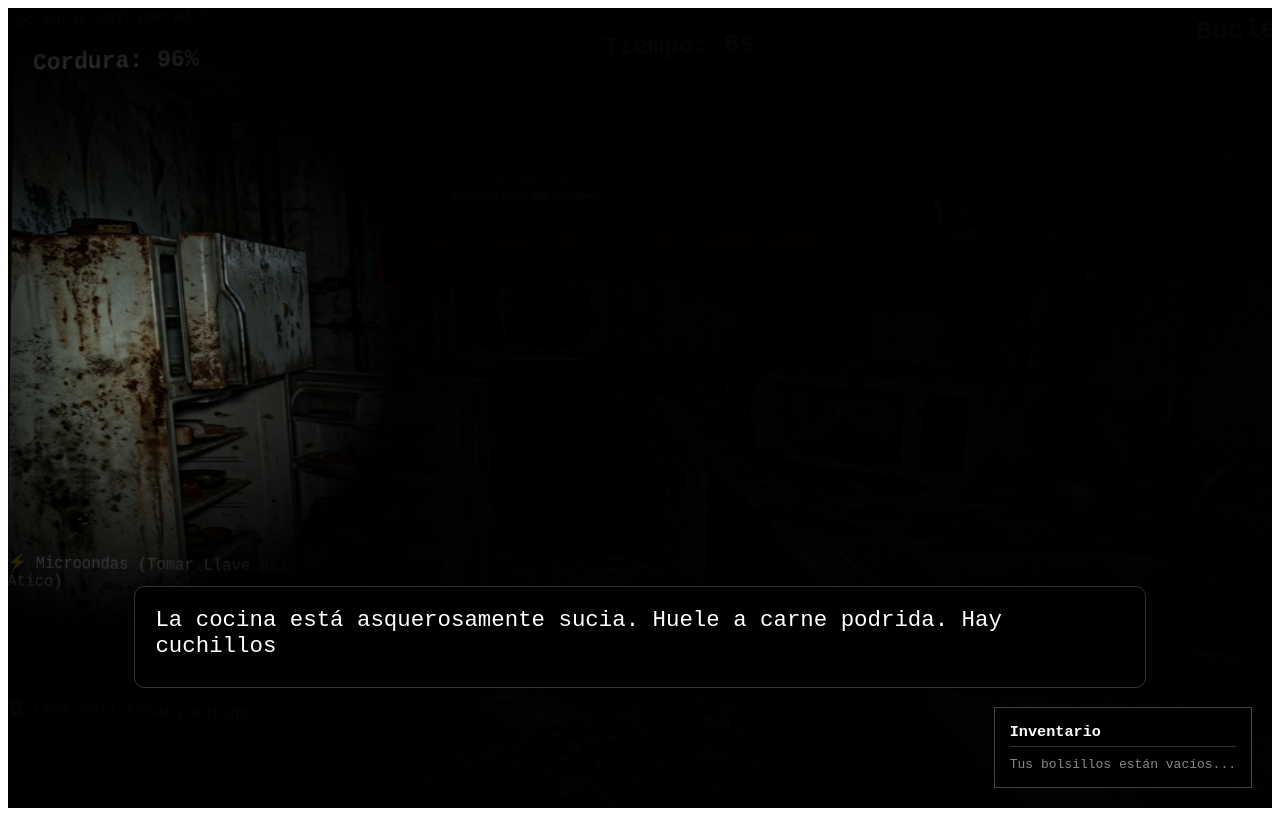
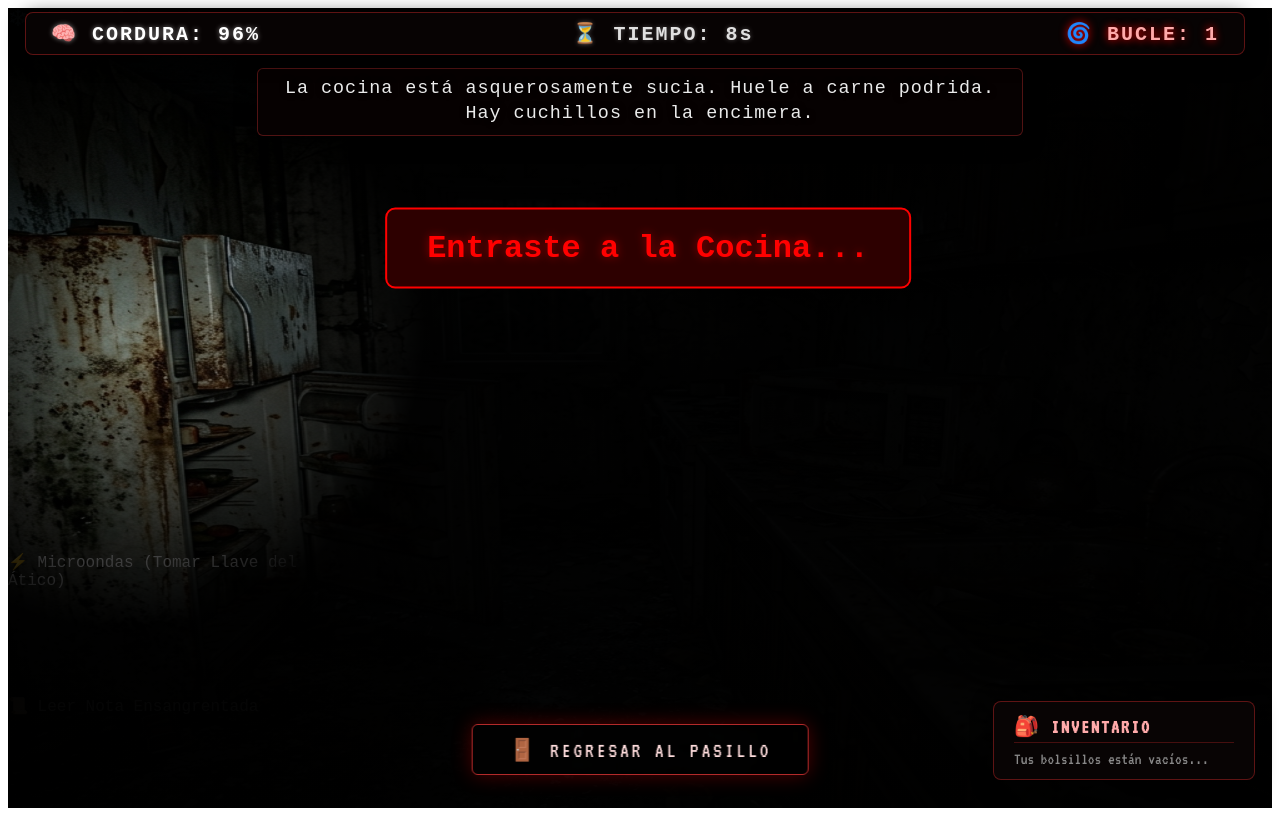
Before and after one commit to danielramirez272006-arch/juego-terror, a React (Vite) app in the folder juego/: page /juego/1 in a window 1280 px wide. Both pictures are taken after a click on the button "🚪 Cocina". Built offline with nearby package versions, Linux system fonts and the light colour scheme.

Commit message:
feat(gameplay): implementar maquina de estados useGame, cordura y alertas diegeticas

```diff
--- a/juego/src/features/game/use-game.js
+++ b/juego/src/features/game/use-game.js
@@ -1,10 +1,9 @@
-import { useState, useEffect, useRef } from 'react';
+import { useState, useEffect, useRef, useCallback } from 'react';
 import { useNavigate } from 'react-router-dom';
 import { useInventory } from '../inventory/useInventory';
 import { useAudioEngine } from '../audio/useAudioEngine';
 
 const LOCAL_API_URL = import.meta.env.VITE_API_URL || 'http://localhost:3000/scores';
-const WEBHOOK_N8N_URL = import.meta.env.VITE_WEBHOOK_N8N_URL || 'https://n8n.webhook.ejemplo.com/game-over';
 
 export const useGame = (nivelInicial = 1) => {
   const finalizadoRef = useRef(false);
@@ -28,21 +27,16 @@ export const useGame = (nivelInicial = 1) => {
   const [transitioning, setTransitioning] = useState(false);
   const [victoria, setVictoria] = useState(false);
   const [notaActiva, setNotaActiva] = useState(null);
-  const [codigoSecreto, setCodigoSecreto] = useState([6, 6, 6]);
+  const [codigoSecreto] = useState(() => [
+    Math.floor(Math.random() * 10),
+    Math.floor(Math.random() * 10),
+    Math.floor(Math.random() * 10)
+  ]);
   const [luzEncendida, setLuzEncendida] = useState(true);
-
-  // Generate random code on init
-  useEffect(() => {
-    setCodigoSecreto([
-      Math.floor(Math.random() * 10),
-      Math.floor(Math.random() * 10),
-      Math.floor(Math.random() * 10)
-    ]);
-  }, []);
 
   // --- HOOKS ADICIONALES ---
   const { items, addItem } = useInventory();
-  const { playSound, stopSound, stopAll, setVolume } = useAudioEngine();
+  const { playSound, stopAll, setVolume } = useAudioEngine();
   const timerRef = useRef(null);
   const navigate = useNavigate();
 
@@ -87,8 +81,7 @@ export const useGame = (nivelInicial = 1) => {
     }
   };
 
-  const finalizarPartida = async (nombreJugador, isVictory = false) => {
-    if (juegoTerminado) return;
+  const finalizarPartida = useCallback(async (nombreJugador, isVictory = false) => {
     if (finalizadoRef.current) return;
     finalizadoRef.current = true;
     setJuegoTerminado(true);
@@ -142,19 +135,19 @@ export const useGame = (nivelInicial = 1) => {
     } finally {
       setLoading(false);
     }
-  };
+  }, [bucleActual, tiempoTranscurrido, navigate, playSound, stopAll]);
 
   // Condición de Derrota
   useEffect(() => {
     if (sanity <= 0 && !juegoTerminado) {
       // eslint-disable-next-line react-hooks/set-state-in-effect
-      finalizarPartida("Alma Perdida", "Final Malo: Cordura Cero");
+      finalizarPartida("Alma Perdida", false);
     }
     // eslint-disable-next-line react-hooks/exhaustive-deps
   }, [sanity, juegoTerminado]);
   // --- MECÁNICAS DE JUEGO ---
-  const recibirSusto = (danio = 20) => {
-    if (juegoTerminado) return;
+  const recibirSusto = useCallback((danio = 20) => {
+    if (finalizadoRef.current) return;
     setEstadoSusto(true);
     playSound('susto');
     setSanity((prev) => Math.max(prev - danio, 0));
@@ -162,36 +155,29 @@ export const useGame = (nivelInicial = 1) => {
     setTimeout(() => {
       setEstadoSusto(false);
     }, 1500);
-  };
+  }, [playSound]);
 
-  const cambiarHabitacion = (nuevaHabitacion) => {
-    if (transitioning) return;
+  const bajarCordura = useCallback((danio = 2) => {
+    setSanity((prev) => Math.max(prev - danio, 0));
+  }, []);
+
+  const cambiarHabitacion = useCallback((nuevaHabitacion) => {
     playSound('puerta');
-    setTransitioning(true);
+    setRoom(nuevaHabitacion);
+  }, [playSound]);
 
-    // Simulate fade to black
-    setTimeout(() => {
-      setRoom(nuevaHabitacion);
-      // Wait a moment before fading back in
-      setTimeout(() => {
-        setTransitioning(false);
-      }, 100);
-    }, 600); // Wait 600ms for screen to go black
-  };
+  const recogerObjeto = useCallback((item) => {
+    addItem(item);
+  }, [addItem]);
 
-  const recogerObjeto = (item) => {
-    addItem(item);
-  };
-
-  const cruzarPuerta = () => {
-    if (transitioning) return;
+  const cruzarPuerta = useCallback(() => {
     playSound('puerta');
     setTransitioning(true);
 
     setTimeout(() => {
       // Condición de Final Bueno
       if (bucleActual >= 5) {
-        finalizarPartida("Superviviente", "Final Bueno: Escapaste");
+        finalizarPartida("Superviviente", true);
         return;
       }
 
@@ -208,35 +194,35 @@ export const useGame = (nivelInicial = 1) => {
         addItem("TUS PECADOS");
       }
 
-      setTimeout(() => setTransitioning(false), 100);
-    }, 600);
-  };
+      setTimeout(() => setTransitioning(false), 50);
+    }, 300);
+  }, [bucleActual, items, addItem, finalizarPartida, playSound]);
 
-  const mostrarAlerta = (mensaje) => {
+  const mostrarAlerta = useCallback((mensaje) => {
     setMensajeAlerta(mensaje);
     setTimeout(() => {
       setMensajeAlerta(null);
-    }, 4000);
-  };
+    }, 3500);
+  }, []);
 
-  const leerNota = (texto) => {
+  const leerNota = useCallback((texto) => {
     setNotaActiva(texto);
     setSanity(prev => Math.max(prev - 10, 0));
     playSound('ui_error');
-  };
+  }, [playSound]);
 
-  const cerrarNota = () => {
+  const cerrarNota = useCallback(() => {
     setNotaActiva(null);
-  };
+  }, []);
 
-  const repararLuz = () => {
+  const repararLuz = useCallback(() => {
     setLuzEncendida(true);
     playSound('ui_click');
     mostrarAlerta("Luz restaurada.");
-  };
+  }, [playSound, mostrarAlerta]);
 
   return {
     estado: { bucleActual, sanity, room, estadoSusto, tiempoTranscurrido, loading, errorGlobal, puntajes, inventory: items, mensajeAlerta, transitioning, victoria, codigoSecreto, notaActiva, luzEncendida },
-    acciones: { recibirSusto, cruzarPuerta, finalizarPartida, obtenerPuntajes, cambiarHabitacion, recogerObjeto, mostrarAlerta, leerNota, cerrarNota, repararLuz }
+    acciones: { recibirSusto, bajarCordura, cruzarPuerta, finalizarPartida, obtenerPuntajes, cambiarHabitacion, recogerObjeto, mostrarAlerta, leerNota, cerrarNota, repararLuz }
   };
 };
--- a/juego/src/features/inventory/Inventory.jsx
+++ b/juego/src/features/inventory/Inventory.jsx
@@ -3,18 +3,24 @@ export const Inventory = ({ items, onPecadosClick }) => {
     <div style={{
       position: 'fixed',
       bottom: '20px',
-      right: '20px',
-      backgroundColor: 'rgba(0, 0, 0, 0.8)',
-      border: '1px solid #444',
-      padding: '15px',
+      right: '25px',
+      backgroundColor: 'rgba(10, 5, 5, 0.82)',
+      backdropFilter: 'blur(8px)',
+      WebkitBackdropFilter: 'blur(8px)',
+      border: '1px solid rgba(255, 50, 50, 0.35)',
+      borderRadius: '8px',
+      padding: '12px 20px',
       color: '#fff',
-      minWidth: '200px',
+      minWidth: '220px',
       zIndex: 1000,
-      fontFamily: 'monospace'
+      fontFamily: "'VT323', monospace",
+      boxShadow: '0 4px 20px rgba(0, 0, 0, 0.8)'
     }}>
-      <h3 style={{ margin: '0 0 10px 0', borderBottom: '1px solid #333', paddingBottom: '5px' }}>Inventario</h3>
+      <h3 style={{ margin: '0 0 8px 0', borderBottom: '1px solid rgba(255, 50, 50, 0.25)', paddingBottom: '4px', fontSize: '1.25rem', letterSpacing: '2px', color: '#ffaaaa' }}>
+        🎒 INVENTARIO
+      </h3>
       {items.length === 0 ? (
-        <p style={{ color: '#888', margin: 0 }}>Tus bolsillos están vacíos...</p>
+        <p style={{ color: '#888', margin: 0, fontSize: '1.05rem' }}>Tus bolsillos están vacíos...</p>
       ) : (
         <ul style={{ listStyle: 'none', padding: 0, margin: 0 }}>
           {items.map(item => (
@@ -22,10 +28,12 @@ export const Inventory = ({ items, onPecadosClick }) => {
               key={item}
               onClick={() => { if(item === "TUS PECADOS" && onPecadosClick) onPecadosClick() }}
               style={{
-                marginBottom: '5px',
-                color: item === "TUS PECADOS" ? 'red' : 'white',
+                marginBottom: '4px',
+                fontSize: '1.15rem',
+                letterSpacing: '1px',
+                color: item === "TUS PECADOS" ? '#ff3333' : '#e0e0e0',
                 cursor: item === "TUS PECADOS" ? 'pointer' : 'default',
-                textShadow: item === "TUS PECADOS" ? '0 0 5px darkred' : 'none',
+                textShadow: item === "TUS PECADOS" ? '0 0 8px red' : 'none',
                 fontWeight: item === "TUS PECADOS" ? 'bold' : 'normal'
               }}
             >
--- a/juego/src/pages/game-page.jsx
+++ b/juego/src/pages/game-page.jsx
@@ -47,12 +47,12 @@ const animacionesYFiltros = `
     color: #fff;
     font-family: 'Courier New', Courier, monospace;
     overflow: hidden;
-    perspective: 1000px;
   }
 
   .room-3d-wrapper {
-    transition: transform 0.1s ease-out;
-    transform-style: preserve-3d;
+    position: relative;
+    width: 100vw;
+    height: 100vh;
   }
 
   /* Linterna: viñeta radial */
@@ -85,7 +85,7 @@ const animacionesYFiltros = `
 
 export default function GamePage() {
   const { nivel } = useParams();
-  const { nombreJugador, playerImage } = useGlobalContext();
+  const { playerImage } = useGlobalContext();
   const nivelInicial = parseInt(nivel) || 1;
 
   const { estado, acciones } = useGame(nivelInicial);
@@ -107,12 +107,6 @@ export default function GamePage() {
     if (flashlightRef.current) {
       const radius = corduraBaja ? '150px' : '300px';
       flashlightRef.current.style.background = `radial-gradient(circle at ${e.clientX}px ${e.clientY}px, transparent 0%, rgba(0,0,0,0.98) ${radius})`;
-    }
-
-    if (roomWrapperRef.current) {
-      const px = (e.clientX / window.innerWidth) - 0.5;
-      const py = (e.clientY / window.innerHeight) - 0.5;
-      roomWrapperRef.current.style.transform = `rotateY(${px * 10}deg) rotateX(${-py * 10}deg) scale(1.05)`;
     }
   };
 
@@ -161,17 +155,17 @@ export default function GamePage() {
   const renderRoom = () => {
     switch (room) {
       case 'hallway':
-        return <Hallway acciones={acciones} estado={estado} isTyping={isTyping} />;
+        return <Hallway acciones={acciones} estado={estado} />;
       case 'bathroom':
-        return <Bathroom acciones={acciones} estado={estado} isTyping={isTyping} />;
+        return <Bathroom acciones={acciones} estado={estado} />;
       case 'basement':
         return <Basement acciones={acciones} estado={estado} isTyping={isTyping} />;
       case 'kitchen':
-        return <Kitchen acciones={acciones} estado={estado} isTyping={isTyping} />;
+        return <Kitchen acciones={acciones} estado={estado} />;
       case 'attic':
-        return <Attic acciones={acciones} estado={estado} isTyping={isTyping} />;
+        return <Attic acciones={acciones} estado={estado} />;
       default:
-        return <Hallway acciones={acciones} estado={estado} isTyping={isTyping} />;
+        return <Hallway acciones={acciones} estado={estado} />;
     }
   };
 
@@ -186,8 +180,7 @@ export default function GamePage() {
   return (
     <div className={`game-container ${sanity < 30 ? 'low-sanity-distortion' : ''}`} onMouseMove={handleMouseMove} style={{
       backgroundColor: estadoSusto || isBlackout ? '#000' : '#050505',
-      filter: corduraCritica && !isBlackout ? 'sepia(0.8) hue-rotate(-30deg) saturate(2)' : 'none',
-      animation: corduraCritica && !estadoSusto && !isBlackout ? 'heartbeat 1s infinite' : 'none',
+      animation: corduraCritica && !estadoSusto && !isBlackout ? 'heartbeat 1.5s infinite' : 'none',
       opacity: isBlackout ? 0 : 1,
       padding: 0 // Remove padding to allow full screen backgrounds
     }}>
@@ -198,33 +191,100 @@ export default function GamePage() {
         <div className="jumpscare-overlay" style={{ backgroundImage: `url(${playerImage || '/ghost.jpg'})` }} />
       )}
 
-      {/* Contenedor Parallax 3D */}
+      {/* Contenedor de la Sala */}
       <div
         ref={roomWrapperRef}
         className="room-3d-wrapper"
         style={{
-          transform: `rotateY(0deg) rotateX(0deg) scale(1.05)`,
           height: '100vh',
-          width: '100vw'
+          width: '100vw',
+          position: 'relative'
         }}
       >
 
         {/* Renderizado Dinámico de la Zona ocupa todo el fondo */}
         {renderRoom()}
 
-        {/* UI Superior (HUD Diegético) */}
-        <div style={{ position: 'absolute', top: '20px', left: '20px', right: '20px', display: 'flex', justifyContent: 'space-between', zIndex: 20, pointerEvents: 'none' }}>
-          <h2 style={{ color: corduraCritica ? 'red' : 'white', textShadow: '2px 2px 4px #000' }}>Cordura: {Math.floor(sanity)}%</h2>
-          <h2 style={{ color: 'white', textShadow: '2px 2px 4px #000' }}>Tiempo: {tiempoTranscurrido}s</h2>
-          <h2 style={{ color: 'white', textShadow: '2px 2px 4px #000' }}>Bucle: {bucleActual}</h2>
+        {/* UI Superior (HUD Diegético con Glassmorphism) */}
+        <div style={{
+          position: 'fixed',
+          top: '12px',
+          left: '25px',
+          right: '35px',
+          display: 'flex',
+          justifyContent: 'space-between',
+          alignItems: 'center',
+          zIndex: 40,
+          pointerEvents: 'none',
+          boxSizing: 'border-box',
+          backgroundColor: 'rgba(10, 5, 5, 0.78)',
+          backdropFilter: 'blur(8px)',
+          WebkitBackdropFilter: 'blur(8px)',
+          border: '1px solid rgba(255, 50, 50, 0.35)',
+          borderRadius: '8px',
+          padding: '8px 25px',
+          boxShadow: '0 4px 20px rgba(0, 0, 0, 0.8)'
+        }}>
+          <h2 style={{ margin: 0, color: corduraCritica ? '#ff2222' : '#ffffff', textShadow: corduraCritica ? '0 0 10px red' : '0 0 5px rgba(255,255,255,0.5)', fontSize: '1.25rem', letterSpacing: '2px' }}>
+            🧠 CORDURA: {Math.floor(sanity)}%
+          </h2>
+          <h2 style={{ margin: 0, color: '#e0e0e0', textShadow: '0 0 5px rgba(255,255,255,0.3)', fontSize: '1.25rem', letterSpacing: '2px' }}>
+            ⏳ TIEMPO: {tiempoTranscurrido}s
+          </h2>
+          <h2 style={{ margin: 0, color: '#ffaaaa', textShadow: '0 0 8px red', fontSize: '1.25rem', letterSpacing: '2px' }}>
+            🌀 BUCLE: {bucleActual}
+          </h2>
         </div>
+
+        {/* Botón Universal para salir de cualquier habitación hacia el pasillo */}
+        {room !== 'hallway' && (
+          <div style={{ position: 'fixed', bottom: '25px', left: '50%', transform: 'translateX(-50%)', zIndex: 1000 }}>
+            <button
+              onClick={() => {
+                acciones.cambiarHabitacion('hallway');
+                acciones.mostrarAlerta("Regresaste al Pasillo...");
+              }}
+              style={{
+                backgroundColor: 'transparent',
+                backdropFilter: 'blur(6px)',
+                WebkitBackdropFilter: 'blur(6px)',
+                color: '#ffdddd',
+                border: '1px solid rgba(255, 60, 60, 0.7)',
+                padding: '12px 36px',
+                fontFamily: "'VT323', monospace",
+                fontSize: '1.35rem',
+                cursor: 'pointer',
+                letterSpacing: '3px',
+                textTransform: 'uppercase',
+                boxShadow: '0 0 20px rgba(255, 0, 0, 0.3)',
+                borderRadius: '6px',
+                transition: 'all 0.3s ease'
+              }}
+              onMouseOver={(e) => {
+                e.currentTarget.style.backgroundColor = 'rgba(180, 0, 0, 0.35)';
+                e.currentTarget.style.borderColor = 'red';
+                e.currentTarget.style.boxShadow = '0 0 30px rgba(255, 0, 0, 0.7)';
+                e.currentTarget.style.transform = 'scale(1.04)';
+              }}
+              onMouseOut={(e) => {
+                e.currentTarget.style.backgroundColor = 'transparent';
+                e.currentTarget.style.borderColor = 'rgba(255, 60, 60, 0.7)';
+                e.currentTarget.style.boxShadow = '0 0 20px rgba(255, 0, 0, 0.3)';
+                e.currentTarget.style.transform = 'scale(1)';
+              }}
+            >
+              🚪 Regresar al Pasillo
+            </button>
+          </div>
+        )}
 
         {/* Notificación Diegética (reemplazo de alert) */}
         {mensajeAlerta && (
           <div style={{
             position: 'absolute', top: '30%', left: '50%', transform: 'translate(-50%, -50%)',
             backgroundColor: 'rgba(50, 0, 0, 0.9)', border: '2px solid red', padding: '20px 40px',
-            borderRadius: '10px', zIndex: 9999, animation: 'fadeIn 0.5s', textAlign: 'center'
+            borderRadius: '10px', zIndex: 9999, animation: 'fadeIn 0.5s', textAlign: 'center',
+            pointerEvents: 'none'
           }}>
             <h1 style={{ color: 'red', textShadow: '0 0 10px darkred', margin: 0 }}>{mensajeAlerta}</h1>
           </div>
@@ -274,11 +334,28 @@ export default function GamePage() {
         }}
       />
 
-      {/* Texto Descriptivo Global (Fuera de la oscuridad de la linterna) */}
-      <div style={{ position: 'absolute', bottom: '15%', left: '10%', right: '10%', backgroundColor: 'rgba(0,0,0,0.85)', padding: '20px', borderRadius: '10px', zIndex: 30, border: '1px solid #333', boxShadow: '0 0 20px rgba(0,0,0,0.9)', pointerEvents: 'none' }}>
-        <p style={{ minHeight: '60px', margin: 0, textShadow: '2px 2px 4px #000', fontSize: '1.4rem' }}>{displayedText}</p>
+      {/* Texto Descriptivo Global (Subtítulo cinematográfico superior debajo del HUD) */}
+      <div style={{
+        position: 'fixed',
+        top: '68px',
+        left: '50%',
+        transform: 'translateX(-50%)',
+        width: '90%',
+        maxWidth: '720px',
+        backgroundColor: 'rgba(8, 2, 2, 0.85)',
+        backdropFilter: 'blur(6px)',
+        WebkitBackdropFilter: 'blur(6px)',
+        padding: '8px 22px',
+        borderRadius: '6px',
+        zIndex: 30,
+        border: '1px solid rgba(255, 60, 60, 0.3)',
+        boxShadow: '0 4px 20px rgba(0,0,0,0.9)',
+        textAlign: 'center',
+        pointerEvents: 'none'
+      }}>
+        <p style={{ margin: 0, textShadow: '0 0 6px #000', fontSize: '1.15rem', lineHeight: '1.35', color: '#eaeaea', letterSpacing: '1px' }}>{displayedText}</p>
         {room === 'basement' && !isTyping && (
-          <p style={{ color: 'yellow', marginTop: '10px', fontSize: '1rem', textShadow: '0 0 5px black', animation: 'fadeIn 1s' }}>
+          <p style={{ color: '#ffff44', margin: '4px 0 0 0', fontSize: '0.95rem', textShadow: '0 0 5px black', animation: 'fadeIn 1s' }}>
             ⚠️ Tu micrófono te está escuchando. Mantente en absoluto silencio.
           </p>
         )}
```
